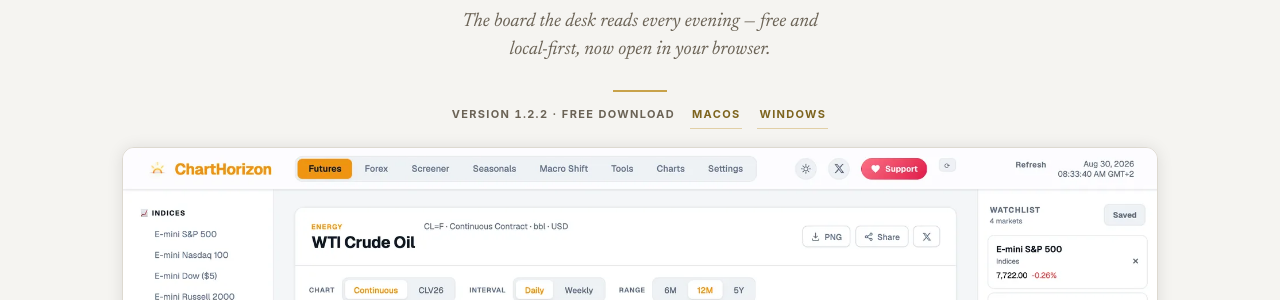
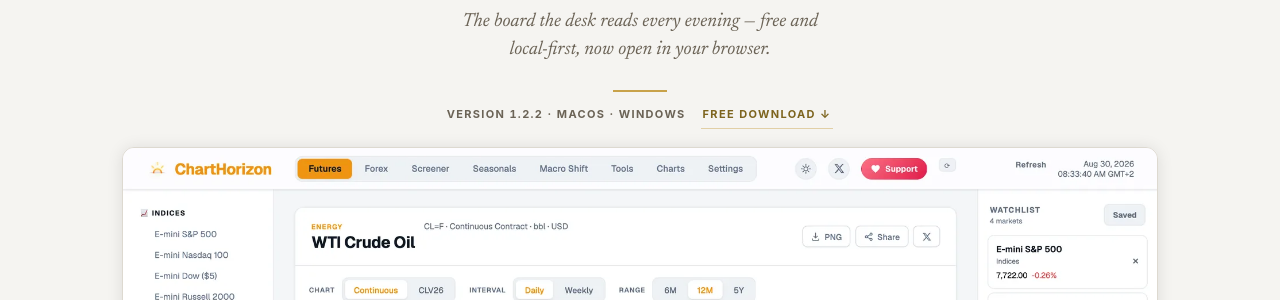
Before and after one commit to ChartHorizon/website, a Jekyll site: the page built from dashboard.html, in a window 1280 px wide. Shown: the part 264-564 px from the top of the page. Built offline with Jekyll 4.4.1, drawn with Linux system fonts in a browser that asks for light colours.

Commit message:
dashboard: the release line points at the buttons, not at the file
The top line's platform links started the download from up there, which skips
the two things the button block exists to say: which architecture a build is,
and how to get past Gatekeeper/SmartScreen on an unsigned one. It now jumps to
#download instead, landing on the buttons with "Pick your platform below"
still in view.

One link, not one per platform — three links with three different names and
one shared destination read as three different places to anyone tabbing or
listening through them. The platform names move into the label beside the
version, derived from the same three URLs as the buttons, so Linux joins the
line by itself the day it stops being "soon".

.dl gets scroll-margin-top so the section label isn't flush to the edge on
arrival. Wraps to two lines under ~430px, as it already did; the link's tap
target stays 28px (WCAG 2.5.8).

Co-Authored-By: Claude Opus 5 <noreply@anthropic.com>
Claude-Session: https://claude.ai/code/session_01DkHnHuBULREGiiRhSGNNJr

```diff
--- a/_config.yml
+++ b/_config.yml
@@ -17,7 +17,7 @@ markdown: kramdown
 # Stylesheet cache key, appended as ?v= in _layouts/default.html. BUMP THIS whenever
 # assets/css/blog.css changes — otherwise returning readers keep the cached copy.
 # (It used to be site.time, which made every daily FX push re-download the CSS.)
-css_version: 19
+css_version: 20
 
 # The desk's timezone. Without this, CI builds in UTC and Jekyll silently DROPS any post
 # whose date is still in the future there — a post dated today, built at 23:30 CEST
--- a/assets/css/blog.css
+++ b/assets/css/blog.css
@@ -245,7 +245,9 @@ blockquote p{margin:.3em 0}
 .notice-rule{width:54px; border-top:2px solid var(--gold); margin:16px auto 0}
 /* Release line — the masthead's own dateline idiom, set directly under the rule so a shipped
    build is visible on arrival instead of 4,800px down the page. Not a hero CTA: no button,
-   no panel, just the edition's stand-first for the software. */
+   no panel, just the edition's stand-first for the software. Its one link jumps to #download
+   rather than fetching a file, so the reader lands on the buttons with the architecture and
+   the first-run notes beside them. */
 .dl-top{display:flex; flex-wrap:wrap; align-items:baseline; justify-content:center; gap:4px 15px;
   margin:17px 0 0; font:700 11px/1 var(--sans); letter-spacing:.12em; text-transform:uppercase;
   font-variant-numeric:tabular-nums lining-nums}
@@ -261,7 +263,9 @@ blockquote p{margin:.3em 0}
 .dash-close strong{font-style:normal; color:var(--ink)}
 
 /* download block — three platform buttons (active link or "Coming soon" state) */
-.dl{margin:34px 0 6px; text-align:center}
+/* scroll-margin: the release line up top jumps here, and without it the section label sits
+   flush against the viewport edge on arrival. */
+.dl{margin:34px 0 6px; text-align:center; scroll-margin-top:28px}
 .dl-label{display:block; font:700 11px/1.3 var(--sans); letter-spacing:.14em; text-transform:uppercase; color:var(--muted-2); margin-bottom:15px}
 .dl-grid{display:grid; grid-template-columns:repeat(3,1fr); gap:12px; max-width:440px; margin:0 auto}
 .dl-btn{display:flex; flex-direction:column; align-items:center; justify-content:center; gap:9px; padding:18px 10px 15px; border:1px solid var(--rule); border-radius:12px; background:var(--card); color:var(--ink); text-decoration:none; transition:border-color .14s, box-shadow .14s, transform .04s}
--- a/dashboard.html
+++ b/dashboard.html
@@ -105,13 +105,22 @@ dl_linux: "soon"        # not built yet — see the note above
     Release line. A shipped build has to be reachable on arrival — the full download block
     sits at the foot of a ~5,300px page, which is a fine place to end but a poor place to
     be the only one. Set as dateline furniture, not as a hero CTA.
+
+    It jumps to #download; it does not start the file itself. The buttons down there carry
+    the architecture each build is (.dl-arch) and the first-run notes for an unsigned one,
+    and a reader who fires the .dmg from up here arrives at neither. One link rather than
+    one per platform: three links with three different names and one shared destination
+    read as three different places to anyone who tabs or listens through them.
   {%- endcomment -%}
   {%- if released %}
+  {%- comment -%} Platform names for the release line, derived from the same three URLs as the buttons. {%- endcomment -%}
+  {%- assign plat_names = "" -%}
+  {%- if url_macos != "" %}{% assign plat_names = plat_names | append: "macOS," %}{% endif -%}
+  {%- if url_windows != "" %}{% assign plat_names = plat_names | append: "Windows," %}{% endif -%}
+  {%- if url_linux != "" %}{% assign plat_names = plat_names | append: "Linux," %}{% endif -%}
   <p class="dl-top">
-    <span class="dl-top-label">Version {{ ver }} &middot; Free download</span>
-    {%- if url_macos != "" %}<a href="{{ url_macos }}" download>macOS</a>{% endif -%}
-    {%- if url_windows != "" %}<a href="{{ url_windows }}" download>Windows</a>{% endif -%}
-    {%- if url_linux != "" %}<a href="{{ url_linux }}" download>Linux</a>{% endif -%}
+    <span class="dl-top-label">Version {{ ver }} &middot; {{ plat_names | split: "," | join: " &middot; " }}</span>
+    <a href="#download">Free download &darr;</a>
   </p>
   {%- else %}
   <p class="dl-top"><span class="dl-top-label">macOS &middot; Windows &middot; Linux &middot; coming soon</span></p>
```
